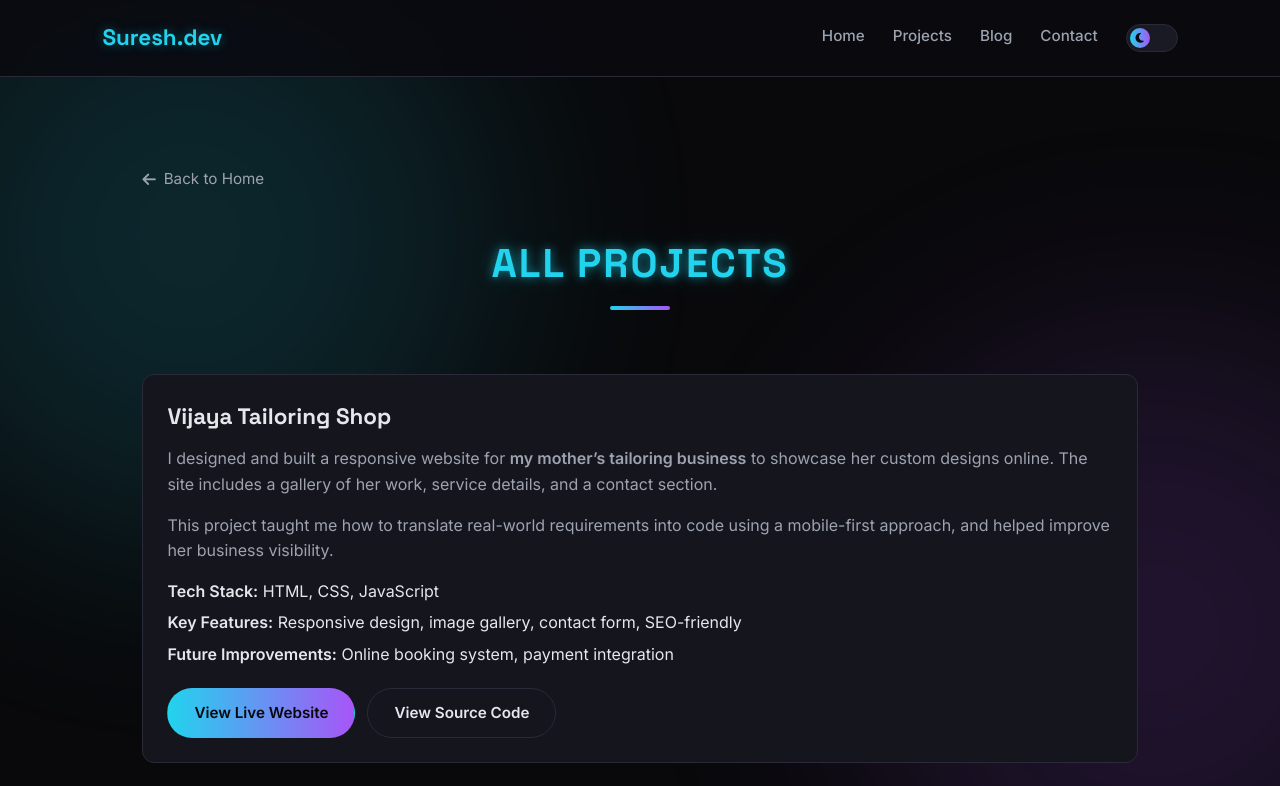
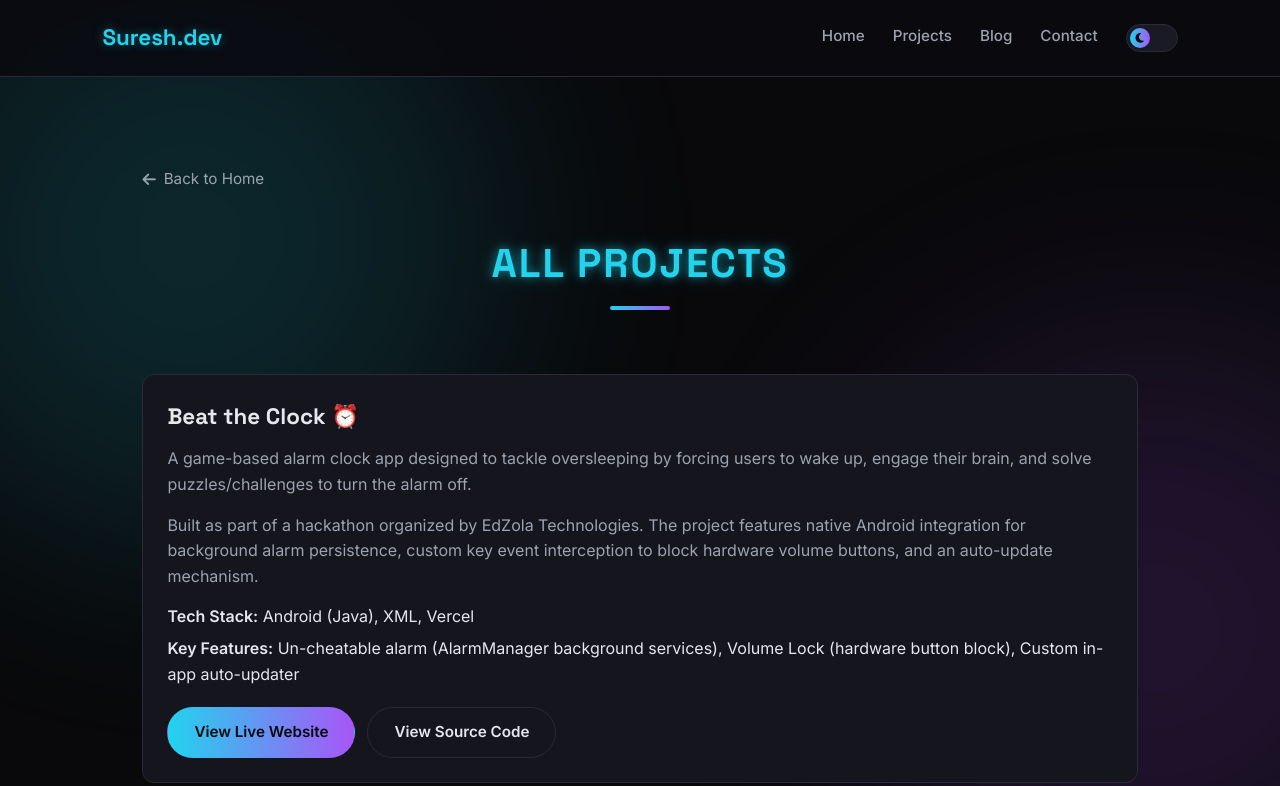
Before and after one commit to Suresh-1710/suresh.dev, a React (Vite) app: page /projects in a window 1280 px wide. Shown: the top 786 px of the page. Built offline with nearby package versions, Linux system fonts and the light colour scheme; no server answers.

Commit message:
Add Beat the Clock project to portfolio

```diff
--- a/src/data/projects.jsx
+++ b/src/data/projects.jsx
@@ -1,4 +1,31 @@
 export const PROJECTS = [
+  {
+    slug: 'beat-the-clock',
+    title: 'Beat the Clock ⏰',
+    summary: (
+      <>
+        A game-based alarm clock app designed to tackle oversleeping by forcing users to wake up,
+        engage their brain, and solve puzzles/challenges to turn the alarm off.
+      </>
+    ),
+    liveUrl: 'https://beat-the-clock-then-sleep.vercel.app/',
+    repoUrl: 'https://github.com/Suresh-1710/beat-the-clock.git',
+    extraDesc: (
+      <>
+        Built as part of a hackathon organized by EdZola Technologies. The project features native
+        Android integration for background alarm persistence, custom key event interception to
+        block hardware volume buttons, and an auto-update mechanism.
+      </>
+    ),
+    meta: [
+      { label: 'Tech Stack', value: 'Android (Java), XML, Vercel' },
+      {
+        label: 'Key Features',
+        value:
+          'Un-cheatable alarm (AlarmManager background services), Volume Lock (hardware button block), Custom in-app auto-updater',
+      },
+    ],
+  },
   {
     slug: 'vijaya-tailoring-shop',
     title: 'Vijaya Tailoring Shop',
```
